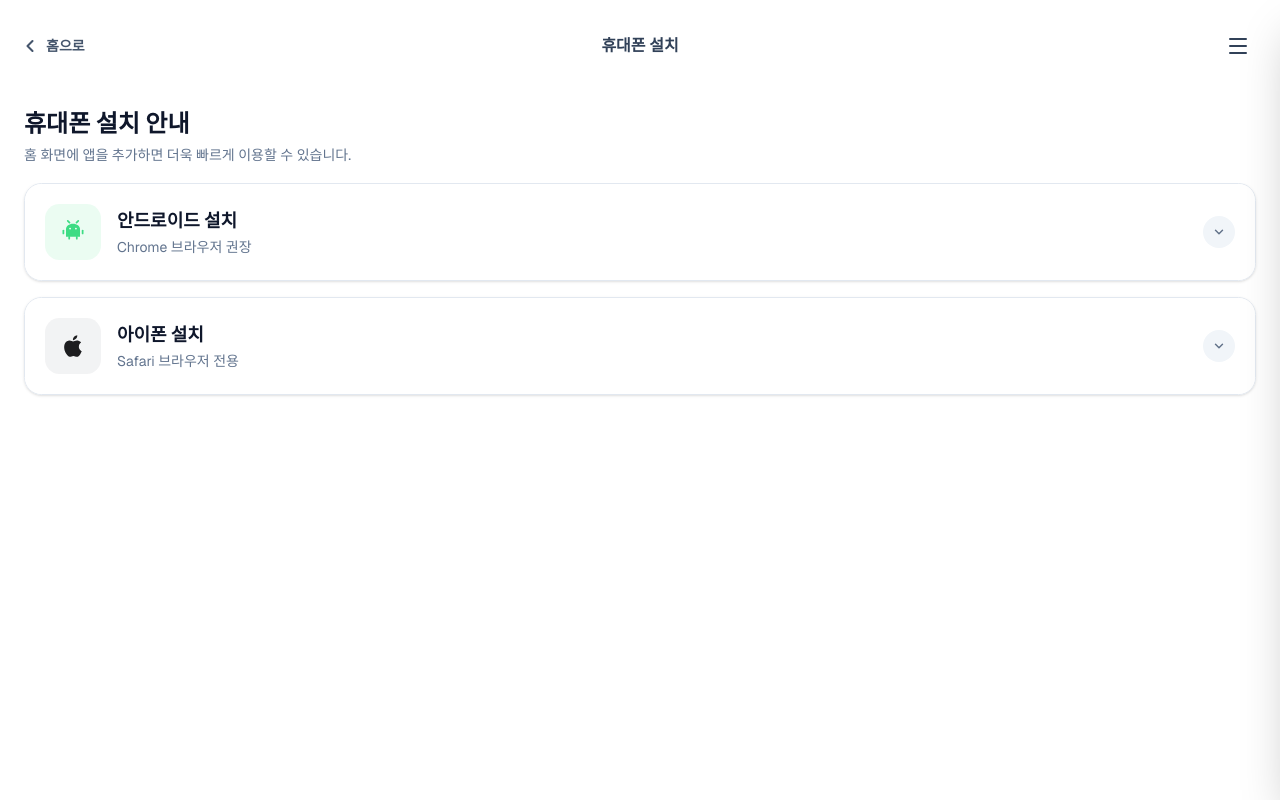
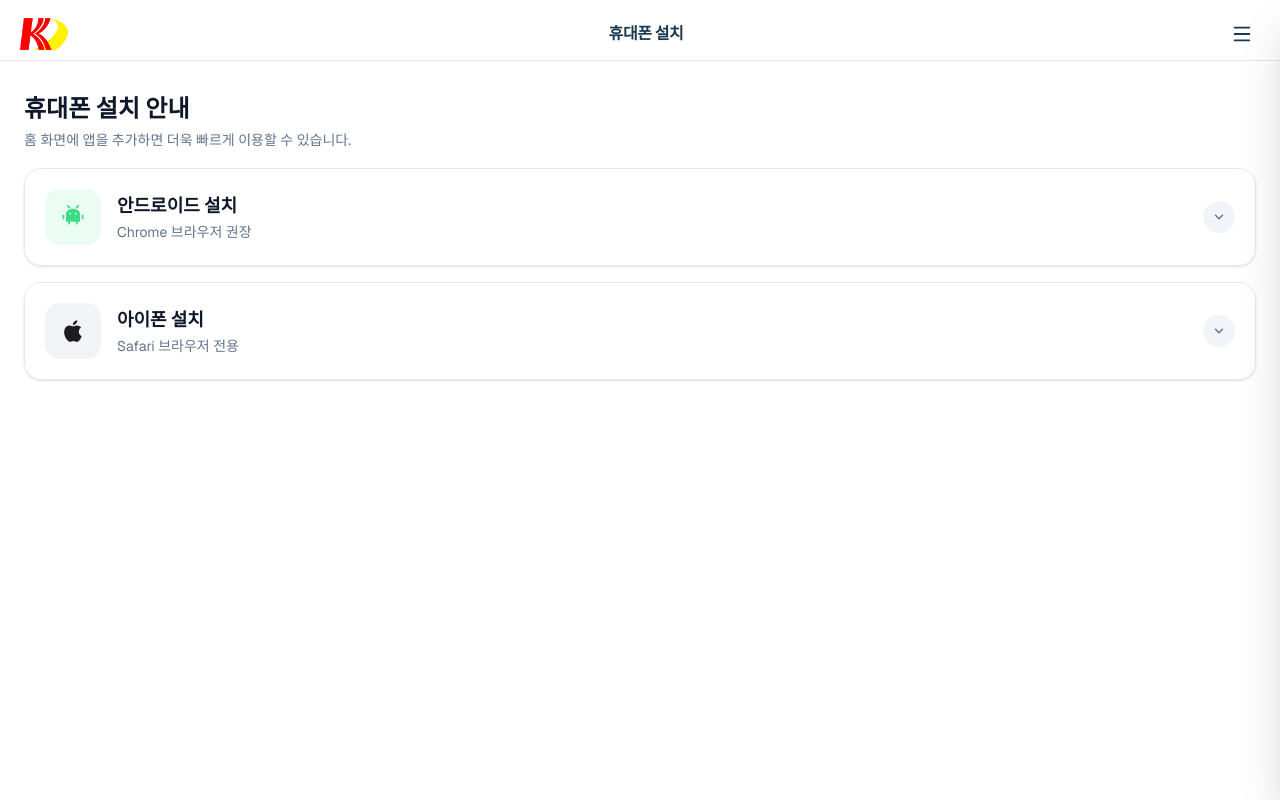
Before and after one commit to GrafiIt/kukdong-driving-mobile, a Next.js app: page /install in a window 1280 px wide. Shown: the top 800 px of the page. Built offline with nearby package versions, Linux system fonts and the light colour scheme.

Commit message:
feat: add navigation logos and links using Next.js Image and Link components
Co-authored-by: GrafiIt <185467307+GrafiIt@users.noreply.github.com>

```diff
--- a/app/admin/page.tsx
+++ b/app/admin/page.tsx
@@ -1,6 +1,8 @@
 'use client'
 
 import { useState, useEffect } from 'react'
+import Image from 'next/image'
+import Link from 'next/link'
 import { AdminSidebar, type AdminMenuKey } from '@/components/admin/admin-sidebar'
 import { InspectionTable } from '@/components/admin/inspection-table'
 import { createClient } from '@/utils/supabase/client'
@@ -41,8 +43,30 @@ export default function AdminPage() {
       />
 
       {/* 우측 메인 콘텐츠: 사이드바 접힘 여부에 관계없이 남은 공간 전체 차지 */}
-      <main className="flex-1 overflow-y-auto p-8 min-w-0">
-        {activeMenu === 'checklist' && <InspectionTable />}
+      <main className="flex-1 overflow-y-auto flex flex-col min-w-0">
+        {/* 헤더 */}
+        <header className="flex items-center px-8 pt-6 pb-4 border-b border-gray-200 flex-shrink-0 gap-4">
+          <Link
+            href="/"
+            className="flex-shrink-0 cursor-pointer hover:opacity-80 transition-opacity"
+            aria-label="홈으로 이동"
+          >
+            <Image
+              src="/logo-ci.png"
+              alt="극동 로지텍 CI"
+              width={48}
+              height={40}
+              priority
+              className="object-contain"
+            />
+          </Link>
+          <h1 className="text-xl font-bold text-[#1a3a52] tracking-tight">관리자 페이지</h1>
+        </header>
+
+        {/* 콘텐츠 */}
+        <div className="flex-1 overflow-y-auto p-8">
+          {activeMenu === 'checklist' && <InspectionTable />}
+        </div>
       </main>
     </div>
   )
--- a/app/install/page.tsx
+++ b/app/install/page.tsx
@@ -1,7 +1,8 @@
 'use client';
 
 import { useState } from 'react';
-import { ChevronLeft, Menu } from 'lucide-react';
+import Image from 'next/image';
+import { Menu } from 'lucide-react';
 import Link from 'next/link';
 import { SlideMenu } from '@/components/slide-menu';
 import { InstallGuide } from '@/components/install-guide';
@@ -13,36 +14,38 @@ export default function InstallPage() {
     <div className="w-full min-h-screen bg-white flex flex-col overflow-hidden">
 
         {/* ── 상단 내비게이션 바 ── */}
-        <header className="flex items-center justify-between px-5 pt-6 pb-2 flex-shrink-0">
-          {/* 좌측: 홈으로 돌아가기 */}
-          <div className="min-w-[100px]">
+        <header className="flex items-center px-5 pt-4 pb-2 flex-shrink-0 gap-3 border-b border-gray-200">
+          {/* 좌측: CI 로고 */}
           <Link
             href="/"
-              className="flex items-center gap-1.5 text-slate-600 hover:text-slate-900 active:text-slate-700 transition-colors py-2 pr-3"
-              aria-label="홈으로 돌아가기"
+            className="flex-shrink-0 cursor-pointer hover:opacity-80 transition-opacity"
+            aria-label="홈으로 이동"
           >
-              <ChevronLeft size={20} strokeWidth={2.5} />
-              <span className="text-sm font-semibold">홈으로</span>
+            <Image
+              src="/logo-ci.png"
+              alt="극동 로지텍 CI"
+              width={48}
+              height={40}
+              priority
+              className="object-contain"
+            />
           </Link>
-          </div>
 
           {/* 중앙: 화면 제목 */}
           <div className="flex-1 text-center">
-            <span className="text-base font-bold text-slate-700">휴대폰 설치</span>
+            <span className="text-base font-bold text-[#1a3a52] tracking-tight">휴대폰 설치</span>
           </div>
 
           {/* 우측: 햄버거 메뉴 */}
-          <div className="min-w-[100px] flex justify-end">
           <button
             onClick={() => setIsMenuOpen(true)}
-              className="w-11 h-11 flex items-center justify-center rounded-2xl text-slate-700 hover:bg-slate-100 active:bg-slate-200 transition-colors"
+            className="w-9 h-9 flex items-center justify-center rounded hover:bg-gray-100 transition-colors flex-shrink-0"
             aria-label="메뉴 열기"
             aria-haspopup="true"
             aria-expanded={isMenuOpen}
           >
-              <Menu size={24} strokeWidth={2} />
+            <Menu size={22} className="text-[#1a3a52]" />
           </button>
-          </div>
         </header>
 
         {/* ── 메인 콘텐츠 ── */}
--- a/components/checklist/inspection-screen.tsx
+++ b/components/checklist/inspection-screen.tsx
@@ -1,6 +1,8 @@
 'use client'
 
 import { useRef, useState, useCallback, useEffect } from 'react'
+import Image from 'next/image'
+import Link from 'next/link'
 import { ArrowLeft, ImagePlus, XCircle, AlertTriangle } from 'lucide-react'
 import {
   CATEGORIES,
@@ -314,16 +316,34 @@ export default function InspectionScreen({
   return (
     <div className="w-full min-h-screen bg-white flex flex-col">
       {/* 상단 헤더 */}
-      <header className="flex items-center gap-3 px-4 pt-6 pb-3 border-b border-gray-200">
+      <header className="flex items-center gap-3 px-4 pt-4 pb-3 border-b border-gray-200">
+        {/* 좌측: CI 로고 */}
+        <Link
+          href="/"
+          className="flex-shrink-0 cursor-pointer hover:opacity-80 transition-opacity"
+          aria-label="홈으로 이동"
+        >
+          <Image
+            src="/logo-ci.png"
+            alt="극동 로지텍 CI"
+            width={48}
+            height={40}
+            priority
+            className="object-contain"
+          />
+        </Link>
+
+        {/* 중앙: 제목 */}
+        <h1 className="text-lg font-bold text-[#1a3a52] flex-1 text-center tracking-tight">점검 체크리스트</h1>
+
+        {/* 우측: 뒤로 가기 */}
         <button
           onClick={onBack}
-          className="w-9 h-9 flex items-center justify-center rounded hover:bg-gray-100 transition-colors"
+          className="w-9 h-9 flex items-center justify-center rounded hover:bg-gray-100 transition-colors flex-shrink-0"
           aria-label="뒤로 가기"
         >
           <ArrowLeft size={24} className="text-[#1a3a52]" />
         </button>
-        <h1 className="text-lg font-bold text-[#1a3a52] flex-1 text-center tracking-tight">점검 체크리스트</h1>
-        <div className="w-9" />
       </header>
 
       {/* 진행률 미니바 + 탭 (sticky 고정 영역) */}
--- a/components/checklist/start-screen.tsx
+++ b/components/checklist/start-screen.tsx
@@ -1,7 +1,9 @@
 'use client'
 
 import { useEffect, useState } from 'react'
-import { HomeIcon, AlignJustify, UserCircle, Gauge, Clock, Package, Boxes, Zap } from 'lucide-react'
+import Image from 'next/image'
+import Link from 'next/link'
+import { AlignJustify, UserCircle, Gauge, Clock, Package, Boxes, Zap } from 'lucide-react'
 import Link from 'next/link'
 import { CATEGORIES, CATEGORY_COUNT, CHECKLIST_ITEMS, type InspectionResult } from '@/lib/checklist-data'
 import { createClient } from '@/utils/supabase/client'
@@ -110,14 +112,21 @@ export default function StartScreen({ results, onStart, onEdit, isLoadingEdit }:
   return (
     <div className="w-full min-h-screen bg-white flex flex-col">
       {/* 상단 헤더 */}
-      <header className="flex items-center px-5 pt-6 pb-4 bg-white gap-4 border-b border-gray-200">
-        {/* 좌측: 홈 버튼 */}
+      <header className="flex items-center px-5 pt-4 pb-4 bg-white gap-4 border-b border-gray-200">
+        {/* 좌측: CI 로고 */}
         <Link
           href="/"
-          className="w-10 h-10 flex items-center justify-center rounded hover:bg-gray-100 transition-colors flex-shrink-0"
+          className="flex-shrink-0 cursor-pointer hover:opacity-80 transition-opacity"
           aria-label="홈으로 이동"
         >
-          <HomeIcon size={22} className="text-[#1a3a52]" />
+          <Image
+            src="/logo-ci.png"
+            alt="극동 로지텍 CI"
+            width={48}
+            height={40}
+            priority
+            className="object-contain"
+          />
         </Link>
 
         {/* 중앙: 제목 (flex-1로 중앙 정렬) */}
--- a/components/checklist/summary-screen.tsx
+++ b/components/checklist/summary-screen.tsx
@@ -1,5 +1,7 @@
 'use client'
 
+import Image from 'next/image'
+import Link from 'next/link'
 import { ArrowLeft, CheckSquare, Square, AlertTriangle, ChevronDown, ChevronUp, Loader } from 'lucide-react'
 import { useState } from 'react'
 import { CATEGORIES, CHECKLIST_ITEMS, type CategoryKey, type InspectionResult } from '@/lib/checklist-data'
@@ -45,17 +47,35 @@ export default function SummaryScreen({
   return (
     <div className="w-full min-h-screen bg-white flex flex-col">
       {/* 헤더 */}
-      <header className="flex items-center gap-3 px-4 pt-6 pb-4 border-b border-gray-200">
+      <header className="flex items-center gap-3 px-4 pt-4 pb-4 border-b border-gray-200">
+        {/* 좌측: CI 로고 */}
+        <Link
+          href="/"
+          className="flex-shrink-0 cursor-pointer hover:opacity-80 transition-opacity"
+          aria-label="홈으로 이동"
+        >
+          <Image
+            src="/logo-ci.png"
+            alt="극동 로지텍 CI"
+            width={48}
+            height={40}
+            priority
+            className="object-contain"
+          />
+        </Link>
+
+        {/* 중앙: 제목 */}
+        <h1 className="text-lg font-bold text-[#1a3a52] flex-1 text-center tracking-tight">이상 항목 기록</h1>
+
+        {/* 우측: 뒤로 가기 */}
         <button
           onClick={onBack}
           disabled={isSubmitting}
-          className="w-9 h-9 flex items-center justify-center rounded hover:bg-gray-100 transition-colors disabled:opacity-40"
+          className="w-9 h-9 flex items-center justify-center rounded hover:bg-gray-100 transition-colors disabled:opacity-40 flex-shrink-0"
           aria-label="뒤로 가기"
         >
           <ArrowLeft size={24} className="text-[#1a3a52]" />
         </button>
-        <h1 className="text-lg font-bold text-[#1a3a52] flex-1 text-center tracking-tight">이상 항목 기록</h1>
-        <div className="w-9" />
       </header>
 
       {/* 카테고리별 요약 */}
```
Also changed, not shown: public/logo-ci.png (added). Lines whose indentation alone changed are shown as unchanged.
